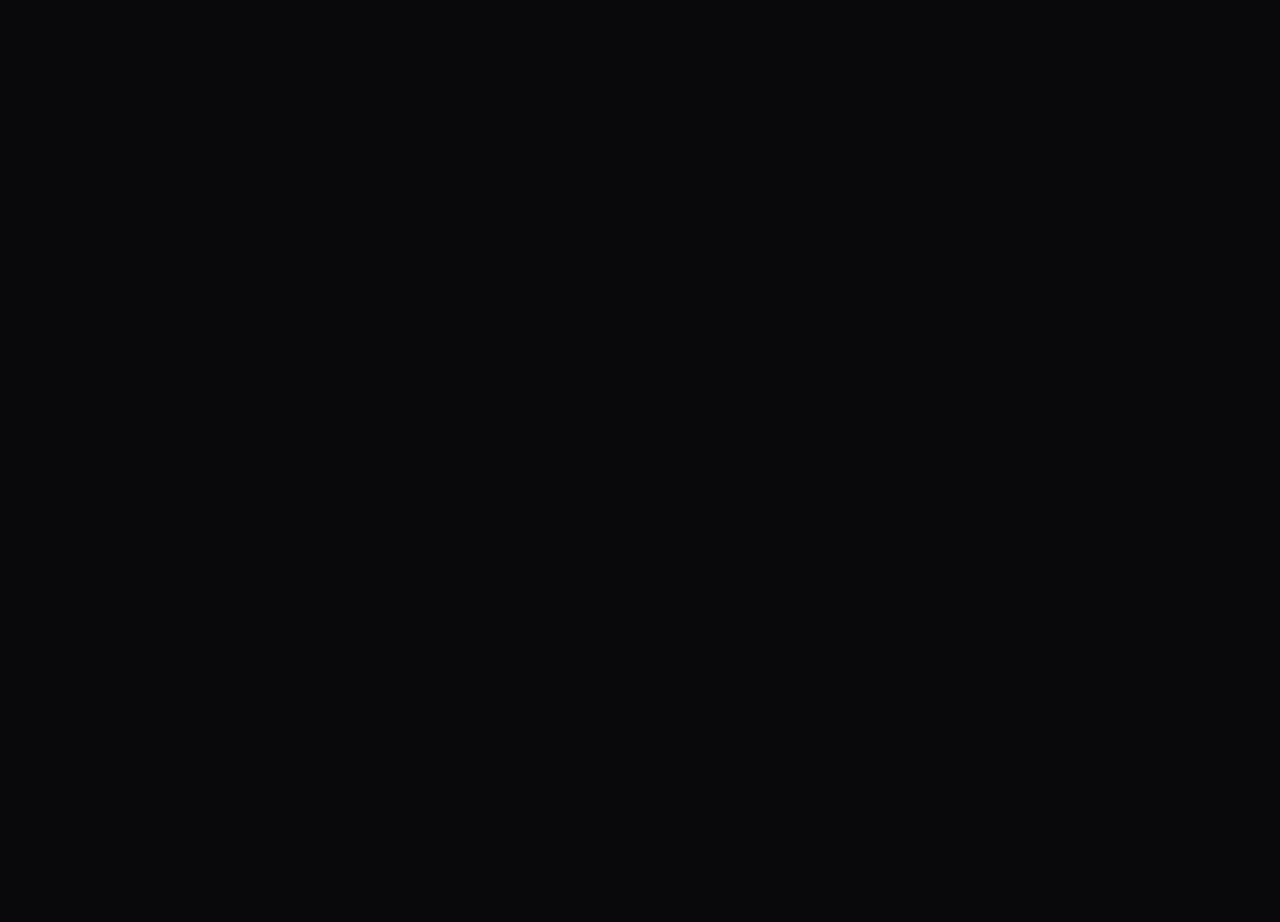
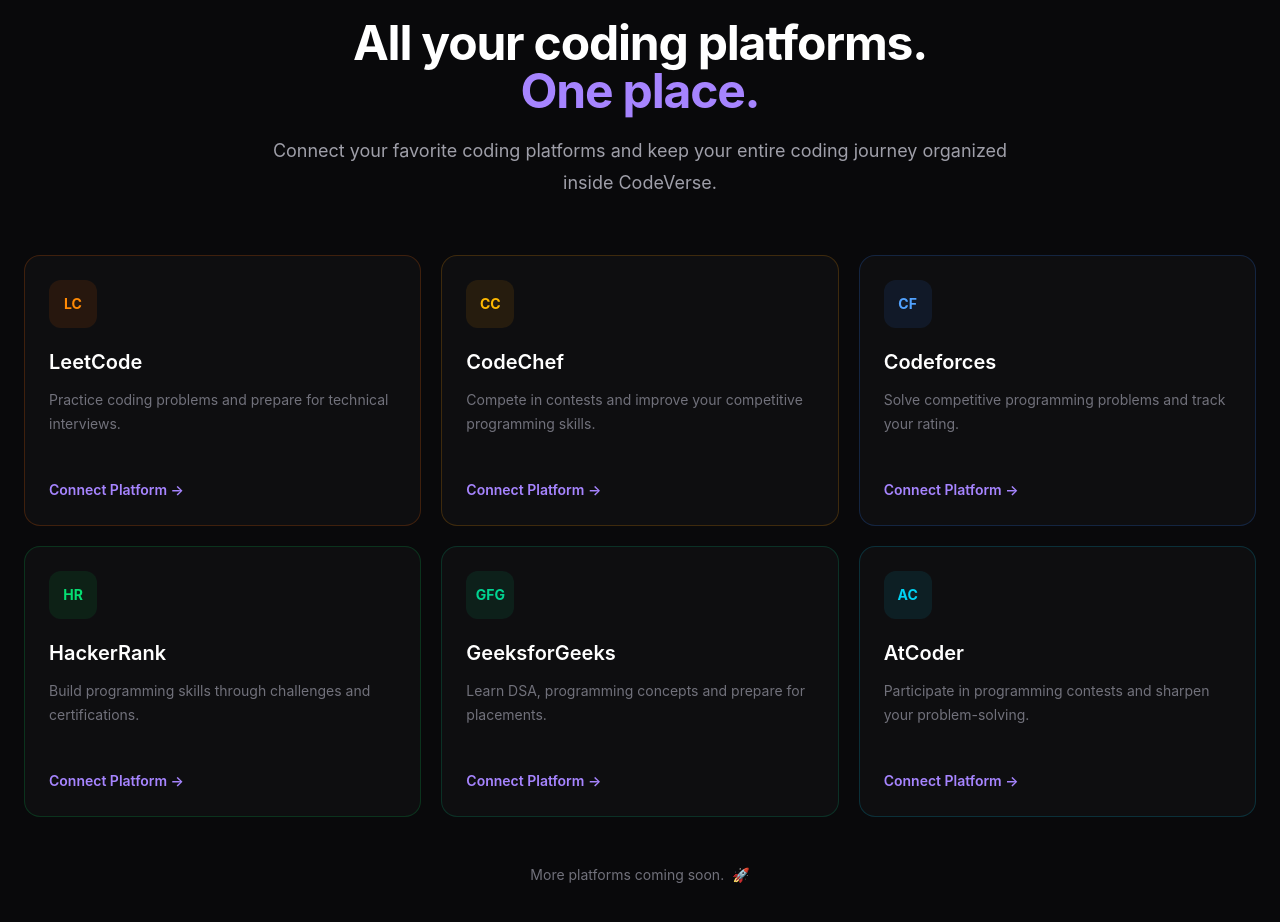
Before and after one commit to Priyaa-2005/Codeverse, a React (Vite) app in the folder client/: page / in a window 1280 px wide. Shown: the part 1044-1966 px from the top of the page. Before the commit the page ends 930 px from the top, so only its background shows below. Built offline with nearby package versions, Linux system fonts and the light colour scheme.

Commit message:
feat: add coding platforms section

```diff
--- /dev/null
+++ b/client/src/components/platforms/PlatformSection.jsx
@@ -0,0 +1,132 @@
+const platforms = [
+  {
+    name: "LeetCode",
+    shortName: "LC",
+    description: "Practice coding problems and prepare for technical interviews.",
+    color: "text-orange-400",
+    bg: "bg-orange-500/10",
+    border: "border-orange-500/20",
+  },
+  {
+    name: "CodeChef",
+    shortName: "CC",
+    description: "Compete in contests and improve your competitive programming skills.",
+    color: "text-amber-400",
+    bg: "bg-amber-500/10",
+    border: "border-amber-500/20",
+  },
+  {
+    name: "Codeforces",
+    shortName: "CF",
+    description: "Solve competitive programming problems and track your rating.",
+    color: "text-blue-400",
+    bg: "bg-blue-500/10",
+    border: "border-blue-500/20",
+  },
+  {
+    name: "HackerRank",
+    shortName: "HR",
+    description: "Build programming skills through challenges and certifications.",
+    color: "text-green-400",
+    bg: "bg-green-500/10",
+    border: "border-green-500/20",
+  },
+  {
+    name: "GeeksforGeeks",
+    shortName: "GFG",
+    description: "Learn DSA, programming concepts and prepare for placements.",
+    color: "text-emerald-400",
+    bg: "bg-emerald-500/10",
+    border: "border-emerald-500/20",
+  },
+  {
+    name: "AtCoder",
+    shortName: "AC",
+    description: "Participate in programming contests and sharpen your problem-solving.",
+    color: "text-cyan-400",
+    bg: "bg-cyan-500/10",
+    border: "border-cyan-500/20",
+  },
+];
+
+function PlatformSection() {
+  return (
+    <section
+      id="platforms"
+      className="relative border-t border-zinc-900 bg-zinc-950 px-6 py-24"
+    >
+      <div className="mx-auto max-w-7xl">
+
+        {/* Section Heading */}
+        <div className="mx-auto max-w-3xl text-center">
+
+          <p className="text-sm font-semibold uppercase tracking-[0.25em] text-violet-400">
+            Coding Platforms
+          </p>
+
+          <h2 className="mt-4 text-4xl font-bold tracking-tight sm:text-5xl">
+            All your coding platforms.
+            <br />
+            <span className="text-violet-400">
+              One place.
+            </span>
+          </h2>
+
+          <p className="mt-5 text-lg leading-8 text-zinc-400">
+            Connect your favorite coding platforms and keep your
+            entire coding journey organized inside CodeVerse.
+          </p>
+
+        </div>
+
+        {/* Platform Cards */}
+        <div className="mt-14 grid gap-5 sm:grid-cols-2 lg:grid-cols-3">
+
+          {platforms.map((platform) => (
+            <div
+              key={platform.name}
+              className={`group rounded-2xl border ${platform.border} bg-zinc-900/40 p-6 transition duration-300 hover:-translate-y-1 hover:border-violet-500/40 hover:bg-zinc-900`}
+            >
+
+              {/* Platform Icon */}
+              <div
+                className={`flex h-12 w-12 items-center justify-center rounded-xl ${platform.bg} ${platform.color} text-sm font-bold`}
+              >
+                {platform.shortName}
+              </div>
+
+              {/* Content */}
+              <h3 className="mt-5 text-xl font-semibold text-white">
+                {platform.name}
+              </h3>
+
+              <p className="mt-3 min-h-[72px] text-sm leading-6 text-zinc-500">
+                {platform.description}
+              </p>
+
+              {/* Action */}
+              <button className="mt-5 text-sm font-semibold text-violet-400 transition group-hover:text-violet-300">
+                Connect Platform →
+              </button>
+
+            </div>
+          ))}
+
+        </div>
+
+        {/* Bottom Message */}
+        <div className="mt-12 text-center">
+          <p className="text-sm text-zinc-500">
+            More platforms coming soon.
+            <span className="ml-2 text-violet-400">
+              🚀
+            </span>
+          </p>
+        </div>
+
+      </div>
+    </section>
+  );
+}
+
+export default PlatformSection;
--- a/client/src/pages/Home.jsx
+++ b/client/src/pages/Home.jsx
@@ -1,4 +1,5 @@
 import Navbar from "../components/layout/Navbar";
+import PlatformSection from "../components/platforms/PlatformSection";
 
 function Home() {
   return (
@@ -8,8 +9,9 @@
     >
       <Navbar />
 
-      {/* Hero */}
+      {/* Hero Section */}
       <section className="relative flex min-h-screen items-center px-6 pt-28">
+
         {/* Background Glow */}
         <div className="pointer-events-none absolute left-1/2 top-20 -z-0 h-96 w-96 -translate-x-1/2 rounded-full bg-violet-600/20 blur-[120px]" />
 
@@ -18,10 +20,12 @@
           {/* Left Content */}
           <div className="text-center lg:text-left">
 
+            {/* Badge */}
             <div className="mb-6 inline-flex items-center rounded-full border border-violet-500/30 bg-violet-500/10 px-4 py-2 text-sm text-violet-300">
               🚀 Your Coding Journey, Unified
             </div>
 
+            {/* Heading */}
             <h1 className="text-5xl font-bold leading-tight tracking-tight sm:text-6xl lg:text-7xl">
               One Dashboard.
               <br />
@@ -35,6 +39,7 @@
               One Coding Journey.
             </h1>
 
+            {/* Description */}
             <p className="mt-6 max-w-2xl text-lg leading-8 text-zinc-400">
               Track your coding progress, monitor your streaks, analyze
               your performance and manage every coding platform from one
@@ -56,32 +61,48 @@
 
             {/* Small Stats */}
             <div className="mt-10 flex flex-wrap justify-center gap-8 text-sm lg:justify-start">
+
               <div>
-                <p className="text-2xl font-bold text-white">10+</p>
-                <p className="text-zinc-500">Platforms</p>
+                <p className="text-2xl font-bold text-white">
+                  10+
+                </p>
+                <p className="text-zinc-500">
+                  Platforms
+                </p>
               </div>
 
               <div>
-                <p className="text-2xl font-bold text-white">1</p>
-                <p className="text-zinc-500">Unified Dashboard</p>
+                <p className="text-2xl font-bold text-white">
+                  1
+                </p>
+                <p className="text-zinc-500">
+                  Unified Dashboard
+                </p>
               </div>
 
               <div>
-                <p className="text-2xl font-bold text-white">∞</p>
-                <p className="text-zinc-500">Possibilities</p>
+                <p className="text-2xl font-bold text-white">
+                  ∞
+                </p>
+                <p className="text-zinc-500">
+                  Possibilities
+                </p>
               </div>
+
             </div>
           </div>
 
           {/* Right Dashboard Preview */}
           <div className="relative">
 
+            {/* Glow */}
             <div className="absolute -inset-4 rounded-3xl bg-violet-600/10 blur-2xl" />
 
             <div className="relative overflow-hidden rounded-2xl border border-zinc-800 bg-zinc-900/80 p-5 shadow-2xl">
 
               {/* Fake Browser Header */}
               <div className="mb-5 flex items-center justify-between border-b border-zinc-800 pb-4">
+
                 <div className="flex gap-2">
                   <span className="h-3 w-3 rounded-full bg-red-500/70" />
                   <span className="h-3 w-3 rounded-full bg-yellow-500/70" />
@@ -91,11 +112,13 @@
                 <span className="text-xs text-zinc-500">
                   codeverse.dev/dashboard
                 </span>
+
               </div>
 
               {/* Dashboard */}
               <div className="space-y-4">
 
+                {/* Welcome */}
                 <div>
                   <p className="text-sm text-zinc-500">
                     Welcome back 👋
@@ -135,6 +158,7 @@
                 <div className="rounded-xl border border-zinc-800 bg-zinc-950 p-4">
 
                   <div className="flex items-center justify-between">
+
                     <p className="text-sm font-medium">
                       Coding Activity
                     </p>
@@ -142,6 +166,7 @@
                     <span className="text-xs text-violet-400">
                       This Week
                     </span>
+
                   </div>
 
                   <div className="mt-5 flex h-24 items-end gap-2">
@@ -157,9 +182,10 @@
                     )}
 
                   </div>
+
                 </div>
 
-                {/* Platforms */}
+                {/* Connected Platforms */}
                 <div className="rounded-xl border border-zinc-800 bg-zinc-950 p-4">
 
                   <p className="mb-3 text-sm font-medium">
@@ -190,6 +216,10 @@
 
         </div>
       </section>
+
+      {/* Platform Section */}
+      <PlatformSection />
+
     </main>
   );
 }
```
